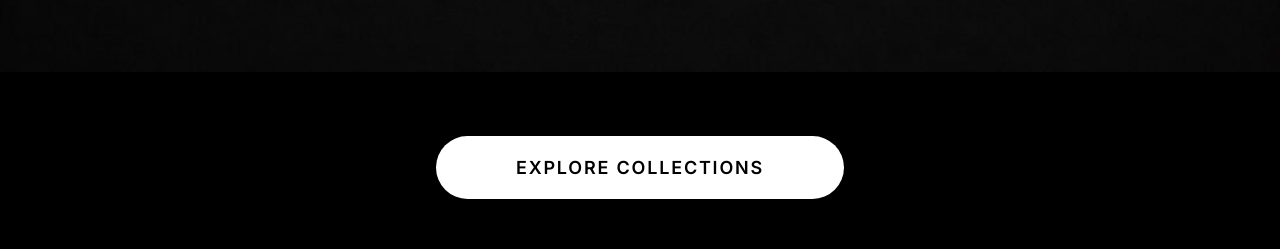
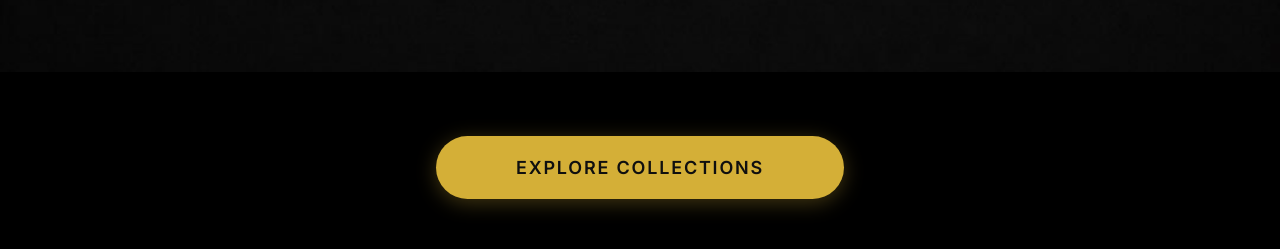
Before and after one commit to luckycelestial/chak-clothings, a Next.js app in the folder app/: page / in a window 1280 px wide. Shown: the part 1280-1529 px from the top of the page. Built offline with nearby package versions, Linux system fonts and the light colour scheme.

Commit message:
feat: Update Explore Collections button to golden theme

```diff
--- a/app/src/app/page.tsx
+++ b/app/src/app/page.tsx
@@ -51,9 +51,9 @@ export default function Home() {
             padding: isMobile ? '14px 48px' : '18px 80px',
             fontSize: isMobile ? '16px' : '18px',
             fontWeight: 600,
-            background: 'white',
-            color: 'black',
-            boxShadow: '0 4px 20px rgba(0,0,0,0.3)',
+            background: '#D4AF37',
+            color: '#0f0f0f',
+            boxShadow: '0 4px 20px rgba(212, 175, 55, 0.3)',
             transition: 'all 0.3s ease',
             textTransform: 'uppercase',
             letterSpacing: '0.1em'
```
